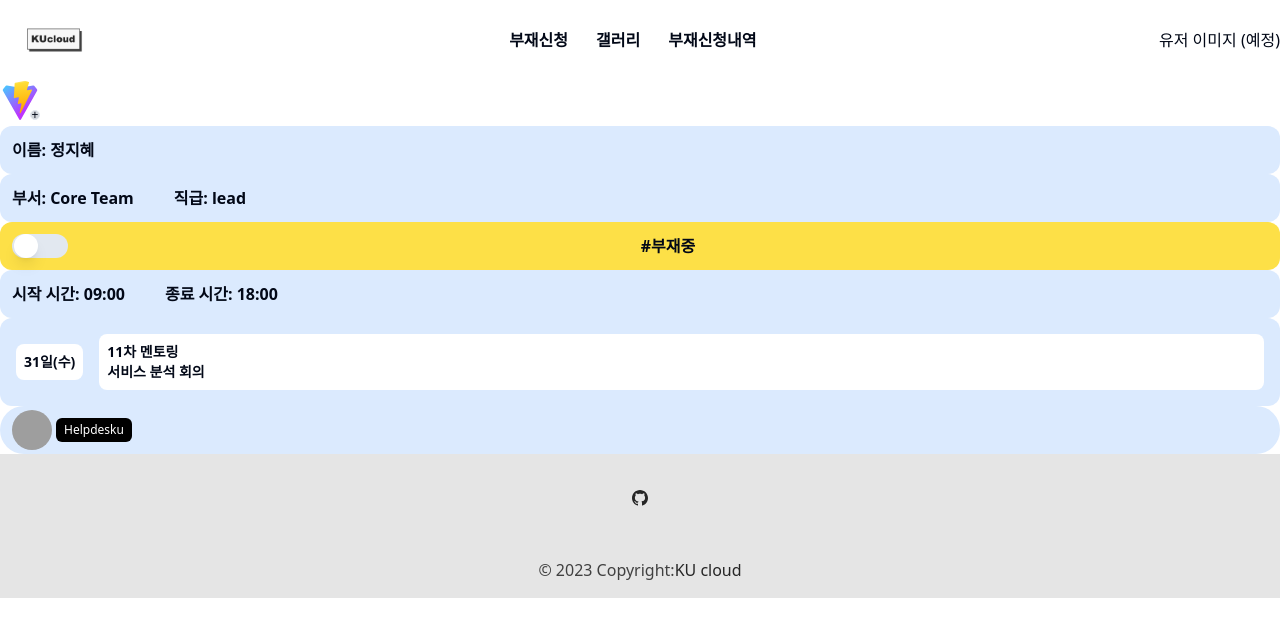
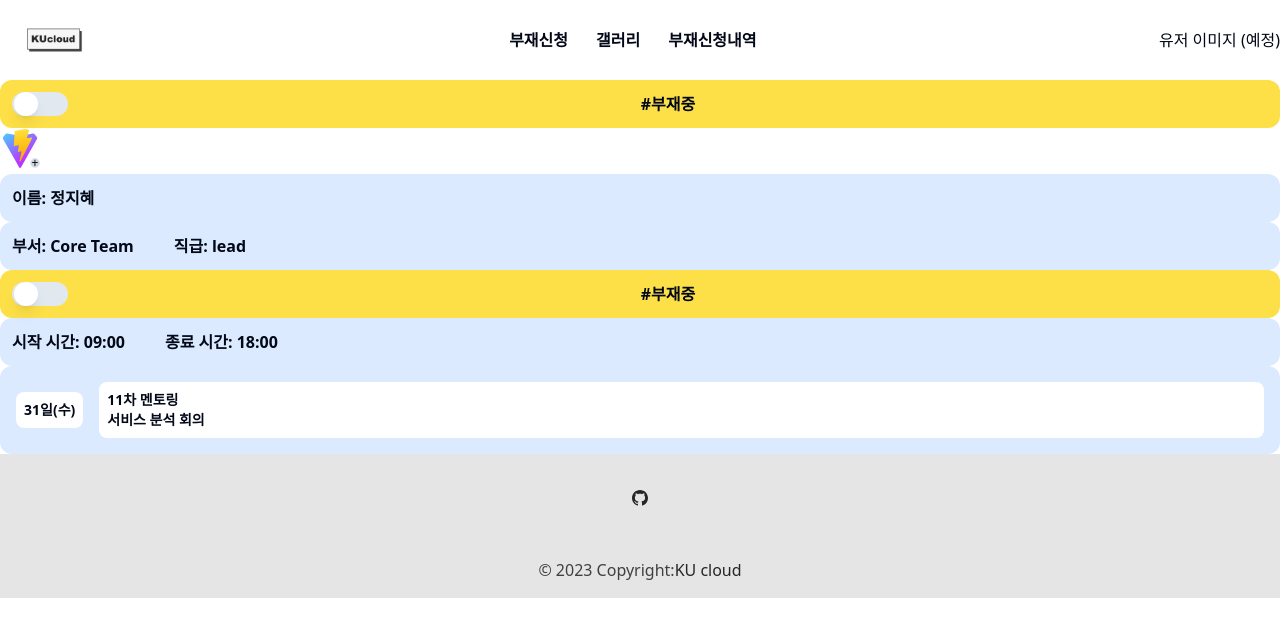
Before and after one commit to ohhhInFastcampus/toyproject1, a React (Vite) app: page / in a window 1280 px wide. Shown: the top 636 px of the page. Built offline with nearby package versions, Linux system fonts and the light colour scheme; grey boxes are pictures that could not be loaded.

Commit message:
UserMain 추가

```diff
--- /dev/null
+++ b/src/components/UserMain.tsx
@@ -0,0 +1,31 @@
+import { useState } from "react";
+import MainJobState from "@/components/main/MainJobState";
+import UserName from "@/components/main/UserName";
+import UserDetails from "@/components/main/UserDetails";
+import UserTime from "@/components/main/UserTime";
+import { UserAvatar } from "@/components/main/UserAvatar";
+import { TodoList } from "@/components/main/TodoList";
+import {UserHeader} from "@/components/main/UserHeader";
+
+const UserMain = () => {
+  const [switchState, setSwitchState] = useState(false);
+  // 스위치 상태 변경 함수
+  const handleSwitchChange = (newState: boolean) => {
+    setSwitchState(newState);
+  };
+  return (
+    <div>
+      <UserAvatar />
+      <UserName />
+      <UserDetails />
+      <MainJobState
+        onSwitchChange={handleSwitchChange}
+        switchState={switchState}
+      />
+      <UserTime />
+      <TodoList />
+    </div>
+  );
+};
+
+export default UserMain;
--- a/src/templates/main/index.tsx
+++ b/src/templates/main/index.tsx
@@ -1,11 +1,6 @@
 import { useState } from "react";
 import MainJobState from "@/components/main/MainJobState";
-import UserName from "@/components/main/UserName";
-import UserDetails from "@/components/main/UserDetails";
-import UserTime from "@/components/main/UserTime";
-import { UserAvatar } from "@/components/main/UserAvatar";
-import { TodoList } from "@/components/main/TodoList";
-import {UserHeader} from "@/components/main/UserHeader";
+import UserMain from "@/components/UserMain";
 
 const Main = () => {
   const [switchState, setSwitchState] = useState(false);
@@ -15,16 +10,12 @@ const Main = () => {
   };
   return (
     <>
-      <UserAvatar />
-      <UserName />
-      <UserDetails />
+
       <MainJobState
         onSwitchChange={handleSwitchChange}
         switchState={switchState}
       />
-      <UserTime />
-      <TodoList />
-      <UserHeader name="Helpdesku" />
+      <UserMain />
     </>
   );
 };
```
